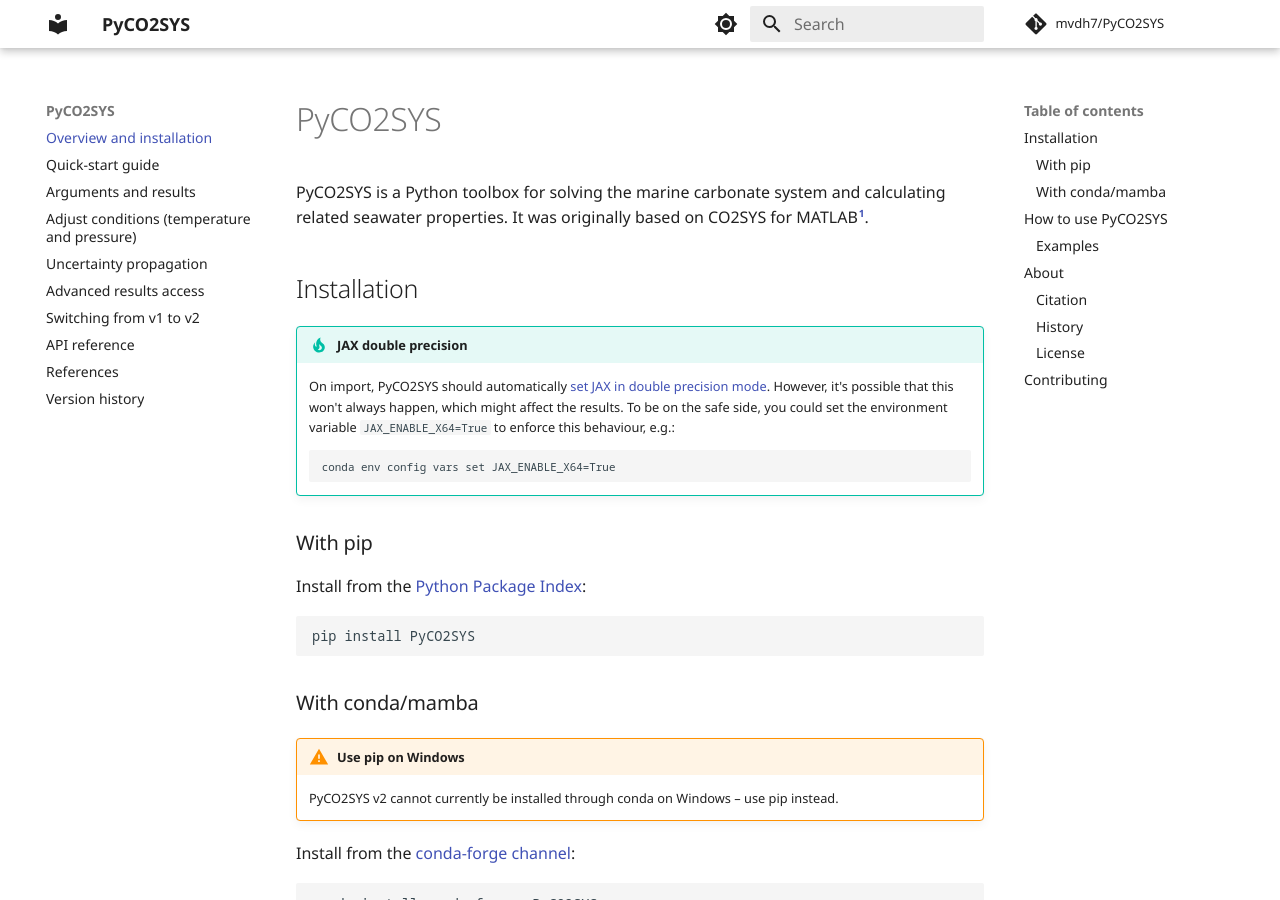
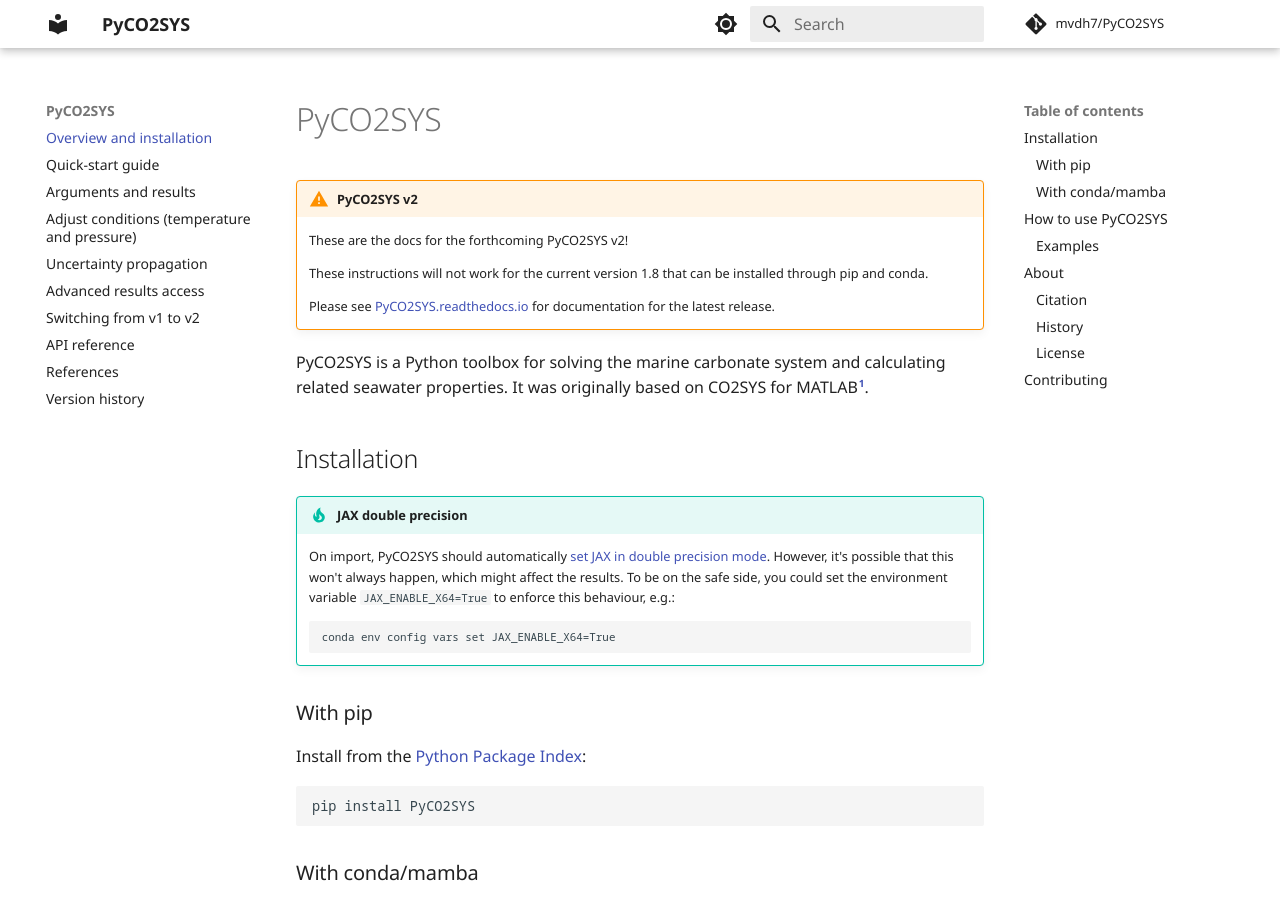
Before and after one commit to mvdh7/PyCO2SYS, an MkDocs documentation site: the page built from docs/index.md, in a window 1280 px wide and 900 px high. Built offline with MkDocs 1.6.1 and Material for MkDocs 9.7.7, drawn with Linux system fonts in a browser that asks for light colours; comment, search, counter and statistics services are not loaded.

Commit message:
Add docs warning

```diff
--- a/docs/index.md
+++ b/docs/index.md
@@ -1,4 +1,12 @@
 # PyCO2SYS
+
+!!! warning "PyCO2SYS v2"
+
+    These are the docs for the forthcoming PyCO2SYS v2!
+
+    These instructions will not work for the current version 1.8 that can be installed through pip and conda.
+
+    Please see [PyCO2SYS.readthedocs.io](https://pyco2sys.readthedocs.io/en/latest/) for documentation for the latest release.
 
 PyCO2SYS is a Python toolbox for solving the marine carbonate system and calculating related seawater properties.  It was originally based on CO2SYS for MATLAB[^1].
 
```
